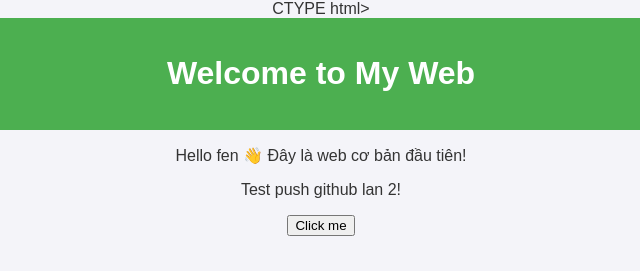
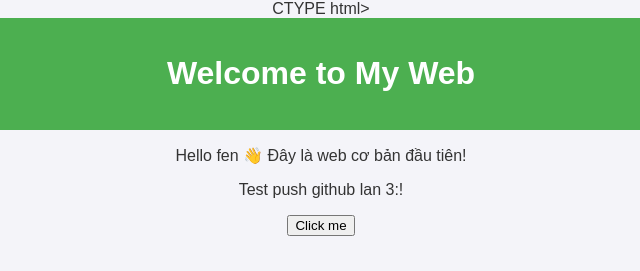
Before and after one commit to ZxxMiaxxZ/k8s-lab-web, a plain HTML site: page src/index.html in a window 1280 px wide. Shown: the top 271 px of the page, 319-959 px from the left. Drawn offline with Linux system fonts and the light colour scheme.

Commit message:
Test lan 3

```diff
--- a/src/index.html
+++ b/src/index.html
@@ -13,7 +13,7 @@
 
 				  <main>
 					      <p>Hello fen 👋 Đây là web cơ bản đầu tiên!</p>
-					      <p>Test push github lan 2!</p>
+					      <p>Test push github lan 3:!</p>
 					          <button onclick="sayHello()">Click me</button>
 						    </main>
 
```
